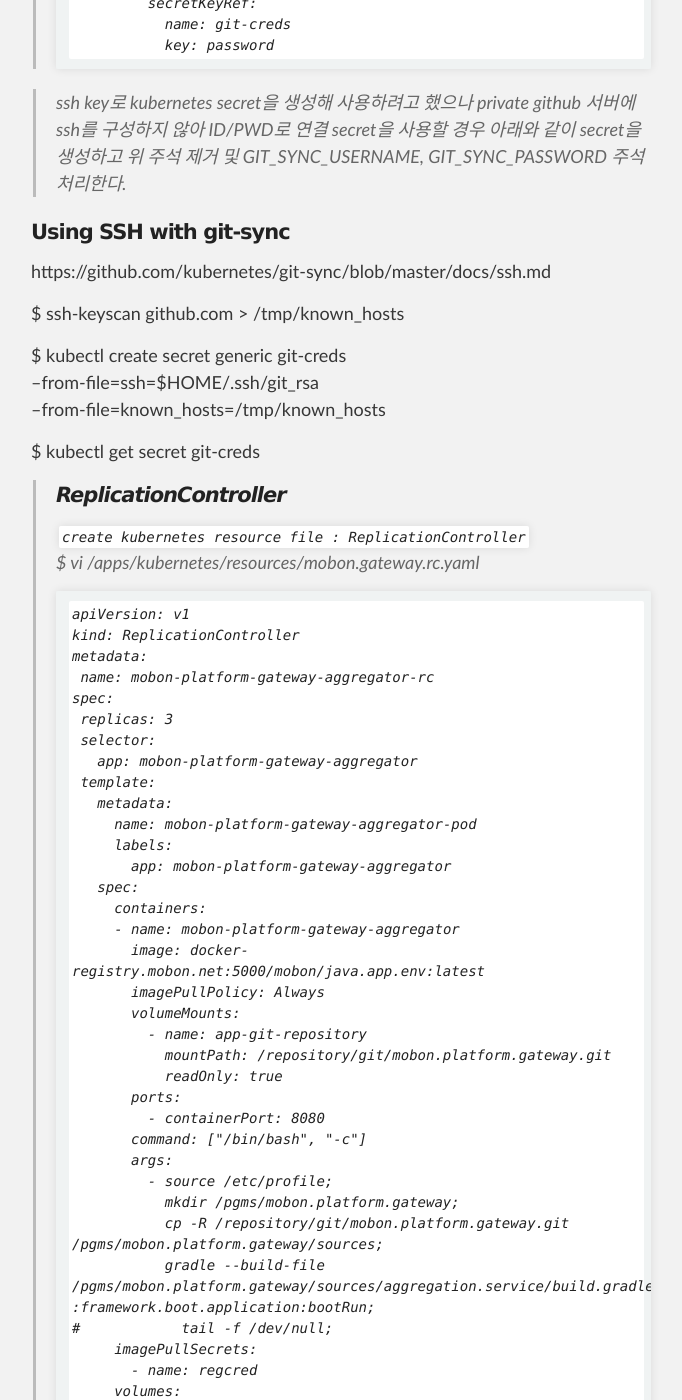
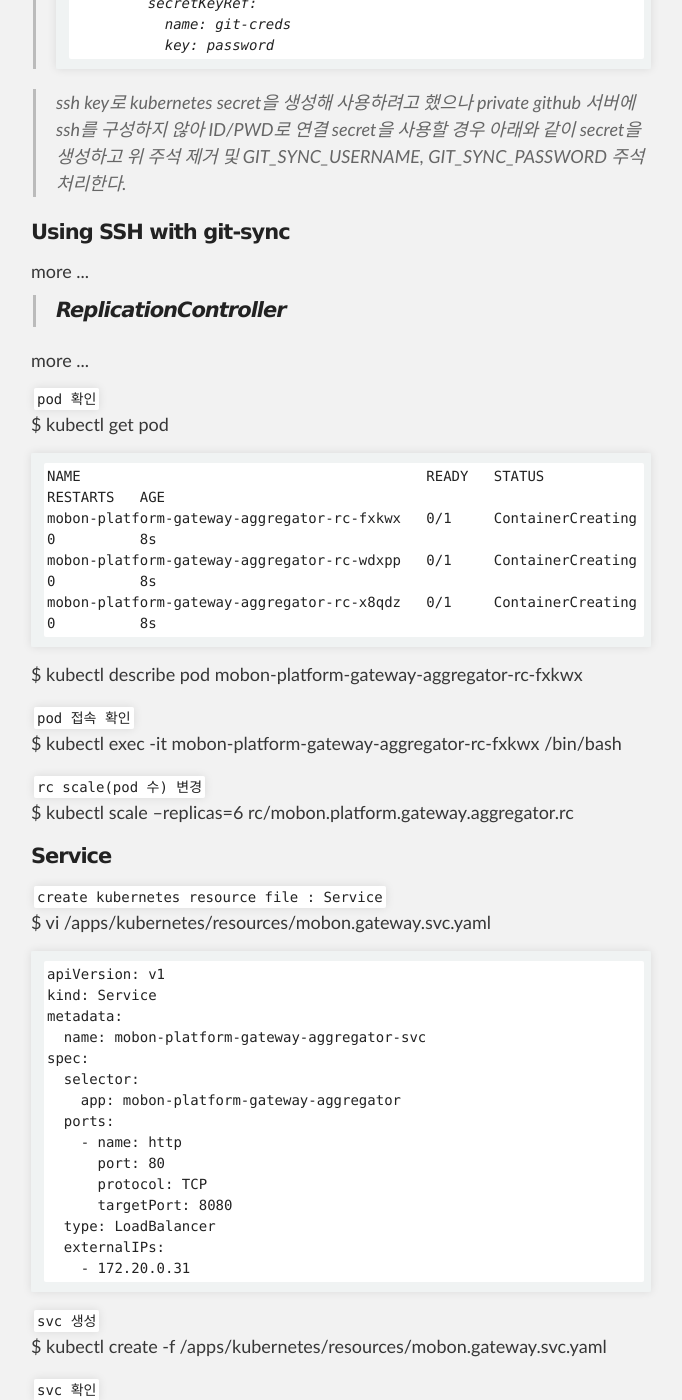
Before and after one commit to unlimited9/unlimited9.github.com, a Jekyll site: the page built from reference.notes/TA/cloud/kubernetes/how.to.deployment.md, in a window 1280 px wide and 1400 px high, scrolled down 3009 px. Shown: the whole window, without its empty margins (299-981 px from the left). Built offline with Jekyll 4.4.1, drawn with Linux system fonts in a browser that asks for light colours; our own code applies the rules of GitHub Pages for plain Markdown files; some of the changed text lies outside the part shown.

Commit message:
Update how.to.deployment.md

````diff
--- a/reference.notes/TA/cloud/kubernetes/how.to.deployment.md
+++ b/reference.notes/TA/cloud/kubernetes/how.to.deployment.md
@@ -113,6 +113,10 @@ spec:
 > secret을 사용할 경우 아래와 같이 secret을 생성하고 위 주석 제거 및 GIT_SYNC_USERNAME, GIT_SYNC_PASSWORD 주석 처리한다.
 
 #### Using SSH with git-sync
+<details>
+<summary>more ...</summary>
+<div markdown="1">
+
 https://github.com/kubernetes/git-sync/blob/master/docs/ssh.md
 
 $ ssh-keyscan github.com > /tmp/known_hosts
@@ -123,9 +127,15 @@ $ kubectl create secret generic git-creds \
 
 $ kubectl get secret git-creds
 
+</div>
+</details>
 
 
 >#### ReplicationController
+<details>
+<summary>more ...</summary>
+<div markdown="1">
+
 >`create kubernetes resource file : ReplicationController`
 >$ vi /apps/kubernetes/resources/mobon.gateway.rc.yaml
 >```
@@ -174,6 +184,10 @@ $ kubectl get secret git-creds
 >
 >`rc 생성`
 >$ kubectl create -f /apps/kubernetes/resources/mobon.gateway.rc.yaml
+
+</div>
+</details>
+
 
 `pod 확인`
 $ kubectl get pod
````
